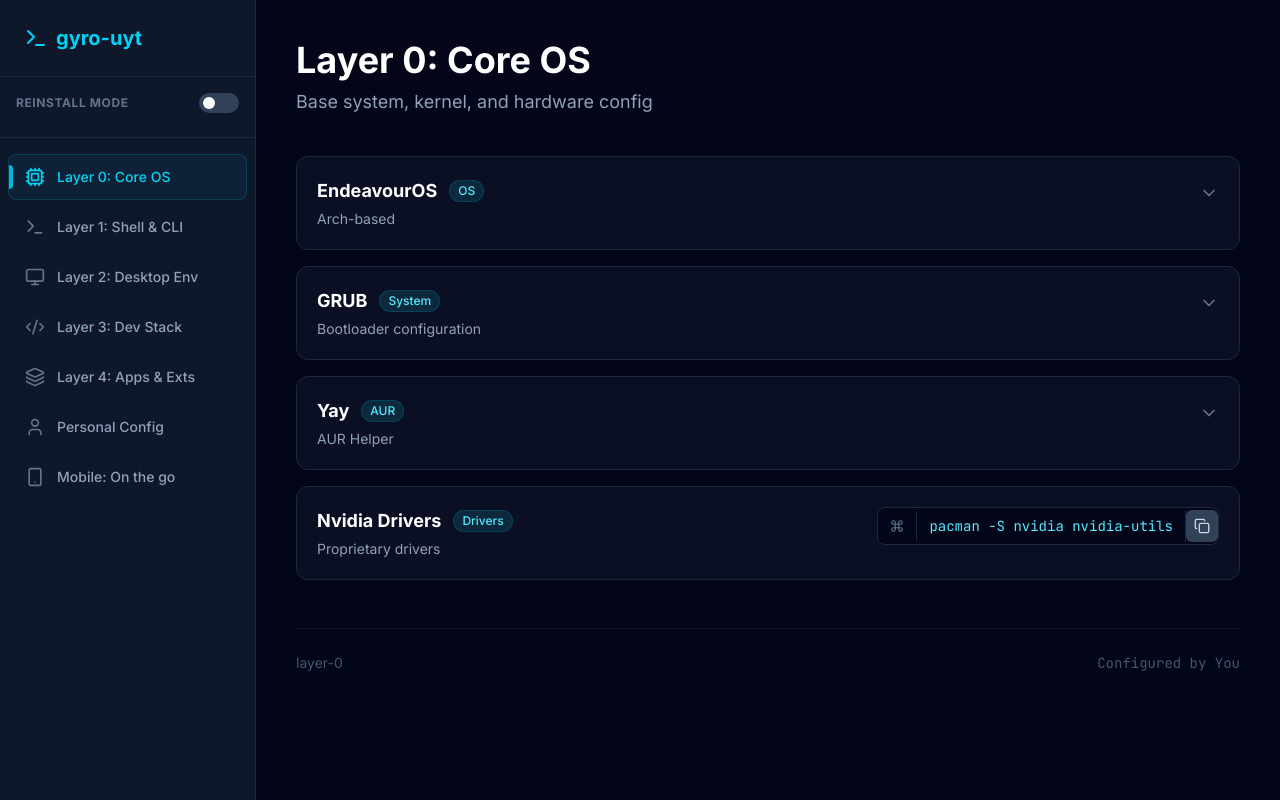
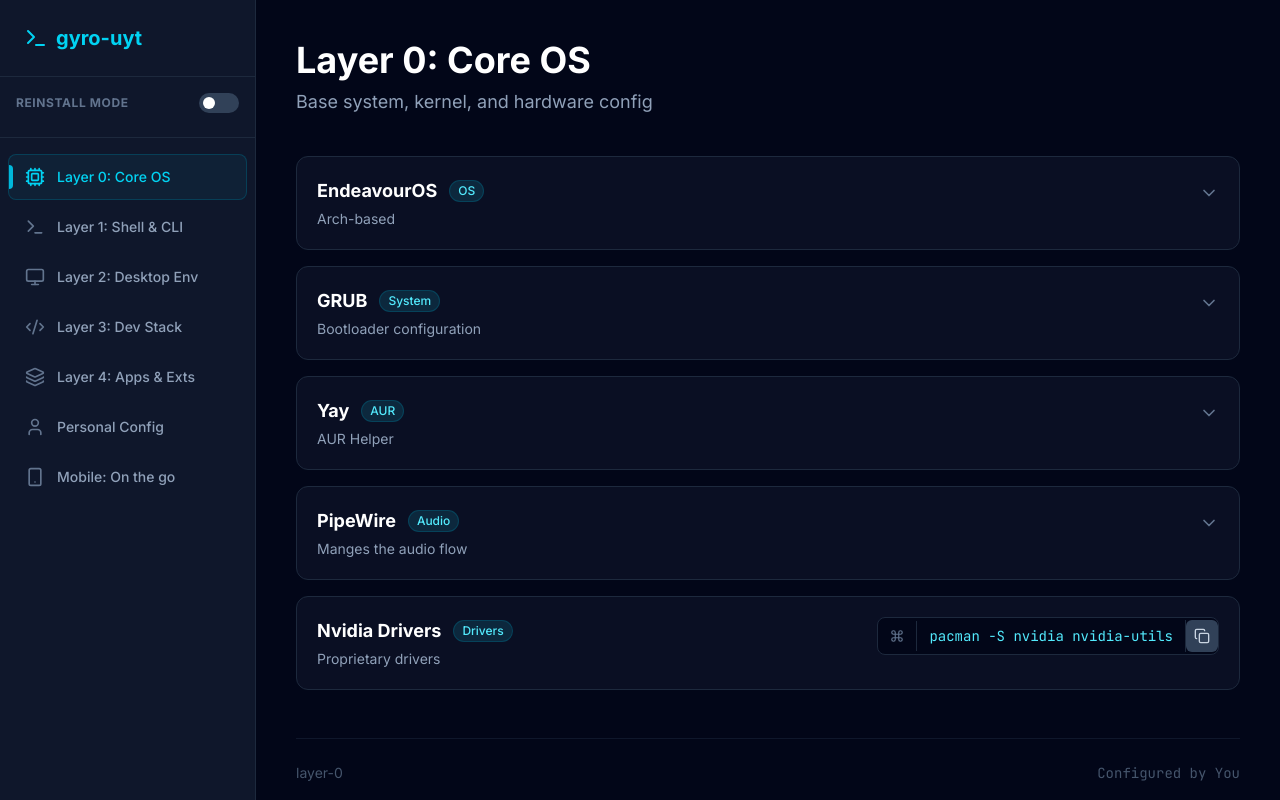
Before and after one commit to gyro-uyt/vorld, a React (Vite) app: page / in a window 1280 px wide. Built offline with nearby package versions, Linux system fonts and the light colour scheme.

Commit message:
Added PipeWire solutions

```diff
--- a/src/App.jsx
+++ b/src/App.jsx
@@ -68,6 +68,57 @@
           {
             label: "Installation",
             cmd: "git clone https://aur.archlinux.org/yay.git && cd yay && makepkg -si",
+          },
+        ],
+      },
+      {
+        id: "audio-manager",
+        name: "PipeWire",
+        desc: "Manges the audio flow",
+        tags: ["Audio"],
+        note: "PipeWire is new-gen replacement for all PulseAudio, JACK & ALSA.",
+        subCommands: [
+          {
+            label: "Installation",
+            code: `
+sudo pacman -Rns pulseaudio pulseaudio-alsa pulseaudio-bluetooth
+
+sudo pacman -S pipewire pipewire-audio pipewire-alsa pipewire-pulse pipewire-jack pipewire-bluetooth wireplumber
+
+# 1. Reload systemd to see the new unit files
+systemctl --user daemon-reload
+# 2. Enable and Start the services immediately
+systemctl --user enable --now pipewire pipewire-pulse wireplumber
+
+# To verify everything is 100% correct, Look for: Server Name: PulseAudio (on PipeWire 1.X.X)
+pactl info
+
+# Optional but Recommended Tools
+
+# Pavucontrol (The Volume Mixer): Essential for changing output devices per app.
+sudo pacman -S pavucontrol
+
+# Helvum (The Patchbay): This shows you a visual map of your audio. You can physically drag a line from "Firefox" to "Cava" or "Headphones." It helps visualize how PipeWire works.
+sudo pacman -S helvum
+            `,
+          },
+          {
+            label: "Broken/Streaming paused",
+            code: `
+sudo pacman -S pipewire pipewire-pulse wireplumber
+
+# 1. Stop and disable the old PulseAudio server
+systemctl --user stop pulseaudio.socket pulseaudio.service
+systemctl --user disable pulseaudio.socket pulseaudio.service
+
+# 2. Start and enable the new PipeWire server
+systemctl --user enable --now pipewire pipewire-pulse wireplumber
+
+# Success: It should now say: Server Name: PulseAudio (on PipeWire X.X.X)
+# Failure: If it still says just pulseaudio, reboot your computer and check again.
+LANG=C pactl info | grep "Server Name"
+
+            `,
           },
         ],
       },
```
